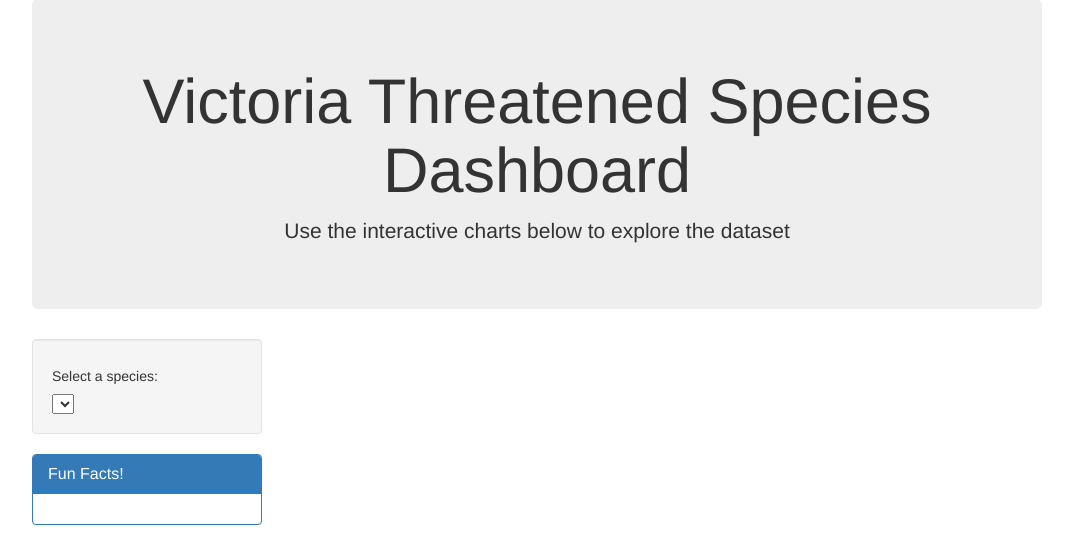
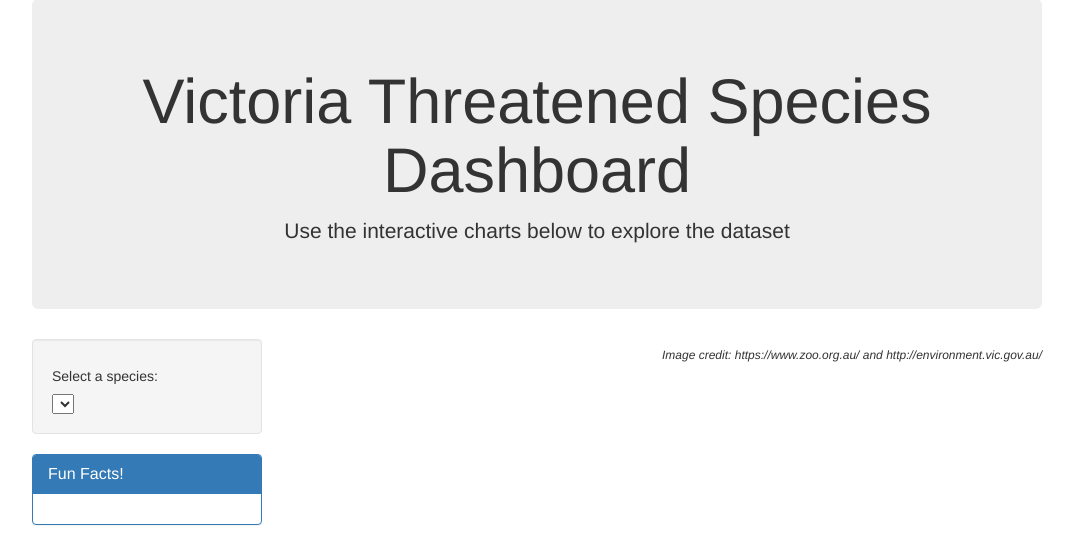
Before and after one commit to momcancode/Project-Two-Bootcamp, a Flask app: page /dashboard in a window 1280 px wide. Shown: the part 63-609 px from the top of the page, without its empty margins (103-1177 px from the left). Run offline with Flask 2, Linux system fonts and the light colour scheme; data that the repository does not hold is empty; some libraries are stand-ins or nearby versions.

Commit message:
Add some text to dashboard page

```diff
--- a/static/dashboard_page/css/style.css
+++ b/static/dashboard_page/css/style.css
@@ -22,3 +22,8 @@ body {
   margin-left: auto;
   margin-right: auto;
 }
+
+h6 {
+  text-align: right;
+  font-style: italic;
+}
--- a/templates/dashboard.html
+++ b/templates/dashboard.html
@@ -56,6 +56,7 @@
 
       <div class="col-md-9">
         <div class="img-gallery"></div>
+        <h6>Image credit: https://www.zoo.org.au/ and http://environment.vic.gov.au/</h6>
       </div>
 
     </div>
```
